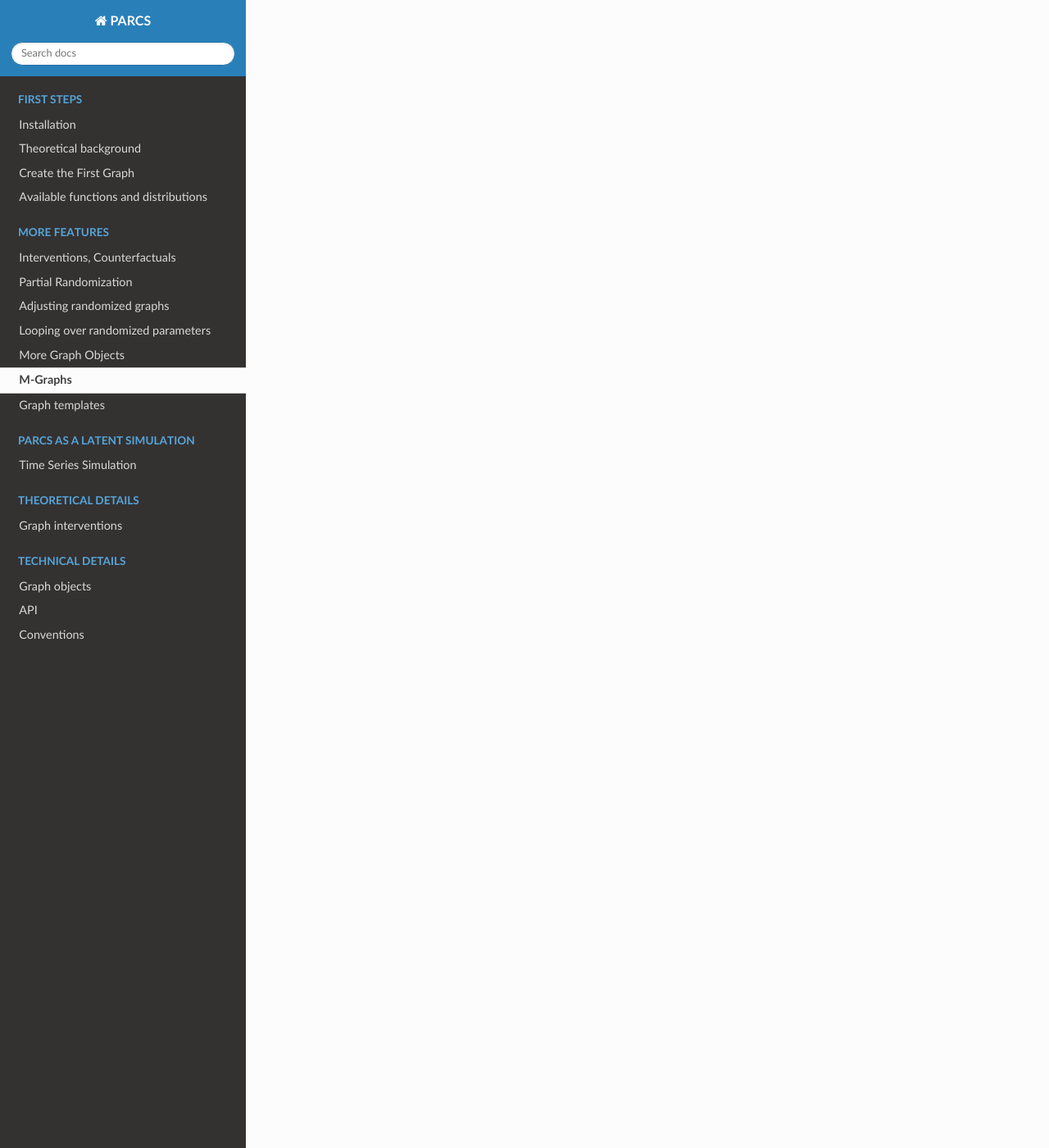
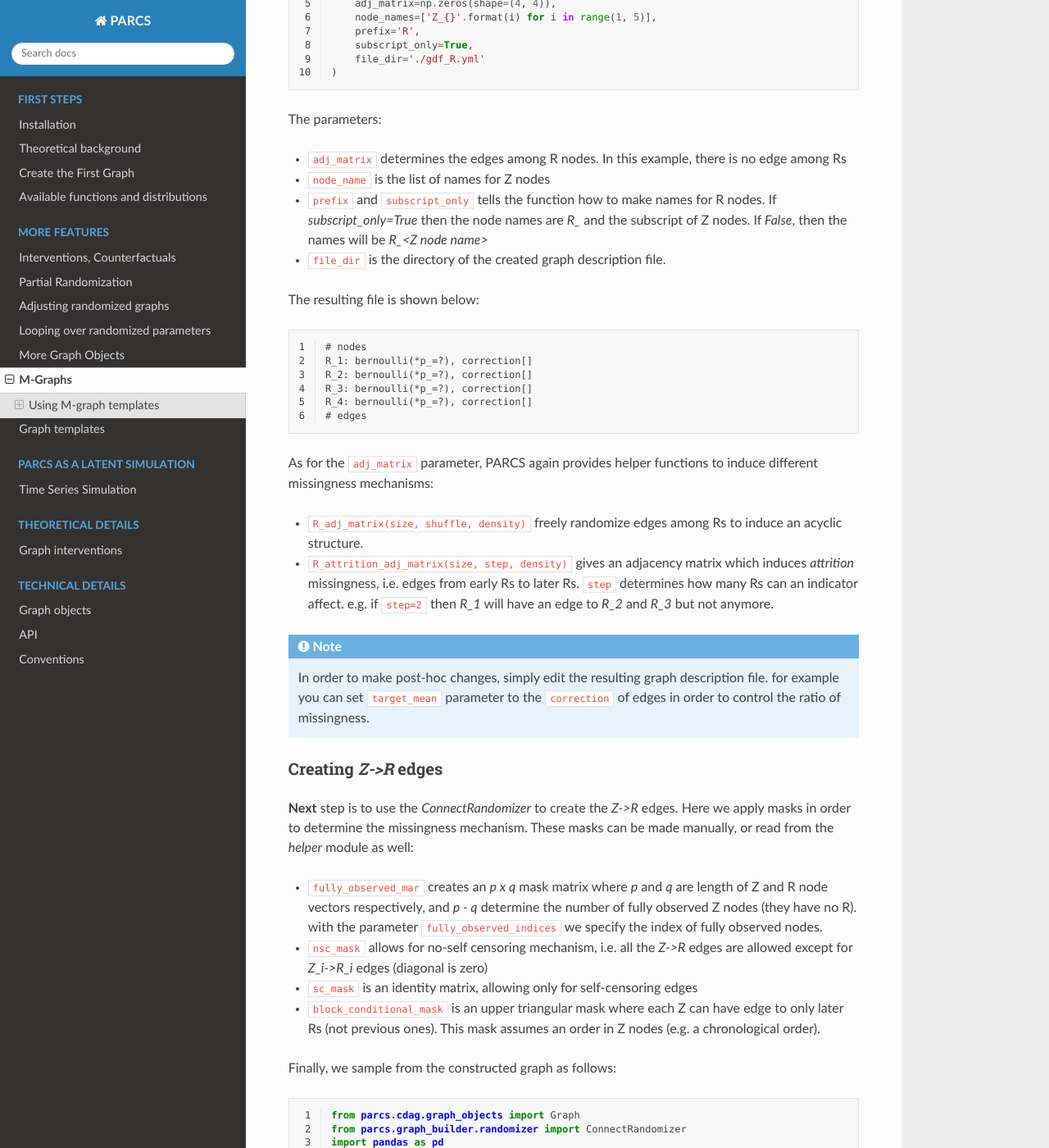
Before and after one commit to FraunhoferIKS/parcs, a Sphinx documentation site: the page built from docs/source/features/m_graphs.rst, in a window 1280 px wide and 1400 px high, scrolled down 2024 px. Shown: the whole window at 82% size. Built offline with Sphinx 7.4.7 and the Read the Docs theme 2.0.0, drawn with Linux system fonts in a browser that asks for light colours; some of the changed text lies outside the part shown.

Commit message:
add m-graph doc

```diff
--- a/docs/source/features/code_blocks/b5/graph.py
+++ b/docs/source/features/code_blocks/b5/graph.py
@@ -1,5 +1,6 @@
-from parcs.cdag.graph_objects import Graph, m_graph_convert
+from parcs.helpers.missing_data import m_graph_convert
 from parcs.graph_builder.parsers import graph_file_parser
+from parcs.cdag.graph_objects import Graph
 import numpy as np
 np.random.seed(2022)
 
@@ -8,15 +9,15 @@ g = Graph(nodes=nodes, edges=edges)
 samples = g.sample(size=5)
 print(samples)
 #           C         A  R_A
-# 0  1.500622  3.341016  1.0
-# 1  0.774417  2.003075  1.0
-# 2 -1.140551 -1.970714  0.0
-# 3  0.590632  1.487290  0.0
-# 4 -0.652315 -2.673828  0.0
-print(m_graph_convert(samples, missingness_prefix='R_'))
-#           A         C
-# 0  3.341016  1.500622
-# 1  2.003075  0.774417
-# 2       NaN -1.140551
-# 3       NaN  0.590632
-# 4       NaN -0.652315
+# 0  0.774417  2.049457  0.0
+# 1 -0.652315 -1.713998  0.0
+# 2  1.310389  3.075017  1.0
+# 3  0.240281 -0.888637  0.0
+# 4 -0.884086 -2.497936  0.0
+print(m_graph_convert(samples, missingness_prefix='R_', shared_subscript=False))
+#           C         A
+# 0  0.774417       NaN
+# 1 -0.652315       NaN
+# 2  1.310389  3.075017
+# 3  0.240281       NaN
+# 4 -0.884086       NaN
--- a/docs/source/features/code_blocks/b8/graph.py
+++ b/docs/source/features/code_blocks/b8/graph.py
@@ -1,5 +1,6 @@
 from parcs.cdag.graph_objects import Graph
 from parcs.graph_builder.randomizer import ConnectRandomizer
+import pandas as pd
 import numpy as np
 np.random.seed(2022)
 
@@ -8,7 +9,9 @@ rndz = ConnectRandomizer(
     parent_graph_dir='graph_description_L.yml',
     child_graph_dir='graph_description_Z.yml',
     guideline_dir='simple_guideline.yml',
-    adj_matrix_mask=np.ones(shape=(3, 3))
+    adj_matrix_mask=pd.DataFrame(np.ones(shape=(3, 3)),
+                                 index=('L_1', 'L_2', 'L_3'),
+                                 columns=('Z_1', 'Z_2', 'Z_3'))
 )
 nodes, edges = rndz.get_graph_params()
 g = Graph(nodes=nodes, edges=edges)
--- /dev/null
+++ b/docs/source/features/code_blocks/b9/R_creator.py
@@ -0,0 +1,10 @@
+import numpy as np
+from parcs.helpers.missing_data import indicator_graph_description_file
+
+indicator_graph_description_file(
+    adj_matrix=np.zeros(shape=(4, 4)),
+    node_names=['Z_{}'.format(i) for i in range(1, 5)],
+    prefix='R',
+    subscript_only=True,
+    file_dir='./gdf_R.yml'
+)
--- /dev/null
+++ b/docs/source/features/code_blocks/b9/gdf_R.yml
@@ -0,0 +1,6 @@
+# nodes
+R_1: bernoulli(*p_=?), correction[]
+R_2: bernoulli(*p_=?), correction[]
+R_3: bernoulli(*p_=?), correction[]
+R_4: bernoulli(*p_=?), correction[]
+# edges
--- /dev/null
+++ b/docs/source/features/code_blocks/b9/gdf_Z.yml
@@ -0,0 +1,11 @@
+# === A causal Triangle: Treatment, Outcome, Confounder ===
+# nodes
+Z_1: gaussian(?)
+Z_2: gaussian(?)
+Z_3: gaussian(?)
+Z_4: bernoulli(p_=?), correction[target_mean=0.3]
+# edges
+Z_1->Z_2: identity(), correction[]
+Z_1->Z_4: identity(), correction[]
+Z_2->Z_3: identity(), correction[]
+Z_3->Z_4: identity(), correction[]
--- /dev/null
+++ b/docs/source/features/code_blocks/b9/graph.py
@@ -0,0 +1,32 @@
+from parcs.cdag.graph_objects import Graph
+from parcs.graph_builder.randomizer import ConnectRandomizer
+import pandas as pd
+from matplotlib import pyplot as plt
+from parcs.helpers.missing_data import sc_mask, m_graph_convert
+import numpy as np
+np.random.seed(2022)
+
+mask = pd.DataFrame(sc_mask(size=4),
+                    index=['Z_{}'.format(i) for i in range(1, 5)],
+                    columns=['R_{}'.format(i) for i in range(1, 5)])
+
+rndz = ConnectRandomizer(
+    parent_graph_dir='gdf_Z.yml',
+    child_graph_dir='gdf_R.yml',
+    guideline_dir='simple_guideline.yml',
+    delete_temp_graph_description=False,
+    adj_matrix_mask=mask
+)
+nodes, edges = rndz.get_graph_params()
+g = Graph(nodes=nodes, edges=edges)
+samples = g.sample(1000)
+masked_samples = m_graph_convert(samples, shared_subscript=True)
+
+print(masked_samples.sample(4))
+#           Z_1       Z_2       Z_3  Z_4
+# 430  0.328718       NaN       NaN  NaN
+# 322       NaN  1.291225  4.473324  1.0
+# 742  1.393201       NaN       NaN  1.0
+# 271       NaN  0.031668       NaN  NaN
+print(masked_samples['Z_4'].notna().mean())
+# 0.229
--- a/docs/source/features/m_graphs.rst
+++ b/docs/source/features/m_graphs.rst
@@ -16,3 +16,59 @@ In order to use the function, you need to define the indicators of variables wit
 
 .. warning::
     Since the function ``m_graph_convert`` doesn't have access to the description file, and only reads the sample data, it is up to the user to comply with the M-graph assumptions and restrictions, e.g. not having an edge from indicator nodes to main variables.
+
+Using M-graph templates
+=======================
+
+Above, we showed how you can create an m-graph by determining a DAG as before. Another option is to allow PARCS to randomly set up a missingness mechanism for the dataset and induce the missingness. Many literature have proposed unique m-graph structures for missingness mechanisms. These structures determine which edges are allowed among `R`s and from `Z` to `R`s. By having two (sub) graphs of `Z` and `R`, we can use the :ref:`ConnectRandomizer <connect_randomizer>` to create outgoing edges from `Z` to `R`, while masking the edges according to one of the known m-graph structures. This way, `R->R` edges must be induced when creating `R`, and `Z->R` will be induced by the randomizer. An example is provided below:
+
+Ground truth graph
+------------------
+
+We start from a `Z` graph. It can be a graph of data nodes, or simulated data. In this example, we use the following graph description file:
+
+.. literalinclude:: code_blocks/b9/gdf_Z.yml
+    :linenos:
+
+Missingness indicators subgraph
+-------------------------------
+
+Nest, we determine the `R` subgraph. As mentioned, `R->R` edges must be defined here. We can again use a graph description file. But we can also use a helper which sets up an `R` subgraph for a given graph:
+
+.. literalinclude:: code_blocks/b9/R_creator.py
+    :linenos:
+
+The parameters:
+
+- ``adj_matrix`` determines the edges among R nodes. In this example, there is no edge among Rs
+- ``node_name`` is the list of names for Z nodes
+- ``prefix`` and ``subscript_only`` tells the function how to make names for R nodes. If `subscript_only=True` then the node names are `R_` and the subscript of Z nodes. If `False`, then the names will be `R_<Z node name>`
+- ``file_dir`` is the directory of the created graph description file.
+
+The resulting file is shown below:
+
+.. literalinclude:: code_blocks/b9/gdf_R.yml
+    :linenos:
+
+As for the ``adj_matrix`` parameter, PARCS again provides helper functions to induce different missingness mechanisms:
+
+- ``R_adj_matrix(size, shuffle, density)`` freely randomize edges among Rs to induce an acyclic structure.
+- ``R_attrition_adj_matrix(size, step, density)`` gives an adjacency matrix which induces `attrition` missingness, i.e. edges from early Rs to later Rs. ``step`` determines how many Rs can an indicator affect. e.g. if ``step=2`` then `R_1` will have an edge to `R_2` and `R_3` but not anymore.
+
+.. note::
+    In order to make post-hoc changes, simply edit the resulting graph description file. for example you can set ``target_mean`` parameter to the ``correction`` of edges in order to control the ratio of missingness.
+
+Creating `Z->R` edges
+---------------------
+
+**Next** step is to use the `ConnectRandomizer` to create the `Z->R` edges. Here we apply masks in order to determine the missingness mechanism. These masks can be made manually, or read from the `helper` module as well:
+
+- ``fully_observed_mar`` creates an `p x q` mask matrix where `p` and `q` are length of Z and R node vectors respectively, and `p - q` determine the number of fully observed Z nodes (they have no R). with the parameter ``fully_observed_indices`` we specify the index of fully observed nodes.
+- ``nsc_mask`` allows for no-self censoring mechanism, i.e. all the `Z->R` edges are allowed except for `Z_i->R_i` edges (diagonal is zero)
+- ``sc_mask`` is an identity matrix, allowing only for self-censoring edges
+- ``block_conditional_mask`` is an upper triangular mask where each Z can have edge to only later Rs (not previous ones). This mask assumes an order in Z nodes (e.g. a chronological order).
+
+Finally, we sample from the constructed graph as follows:
+
+.. literalinclude:: code_blocks/b9/graph.py
+    :linenos:
```
Also changed, not shown: docs/source/features/code_blocks/b8/combined_gdf.yml (+5 -5 lines), docs/source/features/code_blocks/b9/combined_gdf.yml (added, +16 -0 lines), docs/source/features/code_blocks/b9/simple_guideline.yml (added, +11 -0 lines), docs/source/features/partial_randomization.rst (+7 -3 lines).
